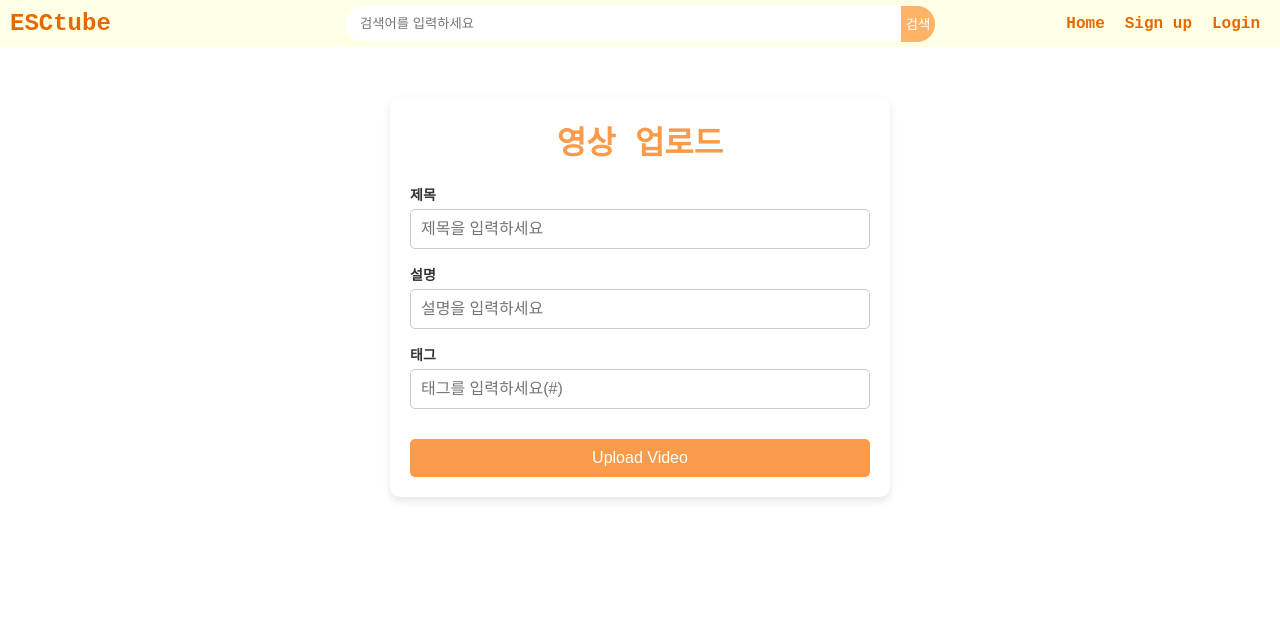
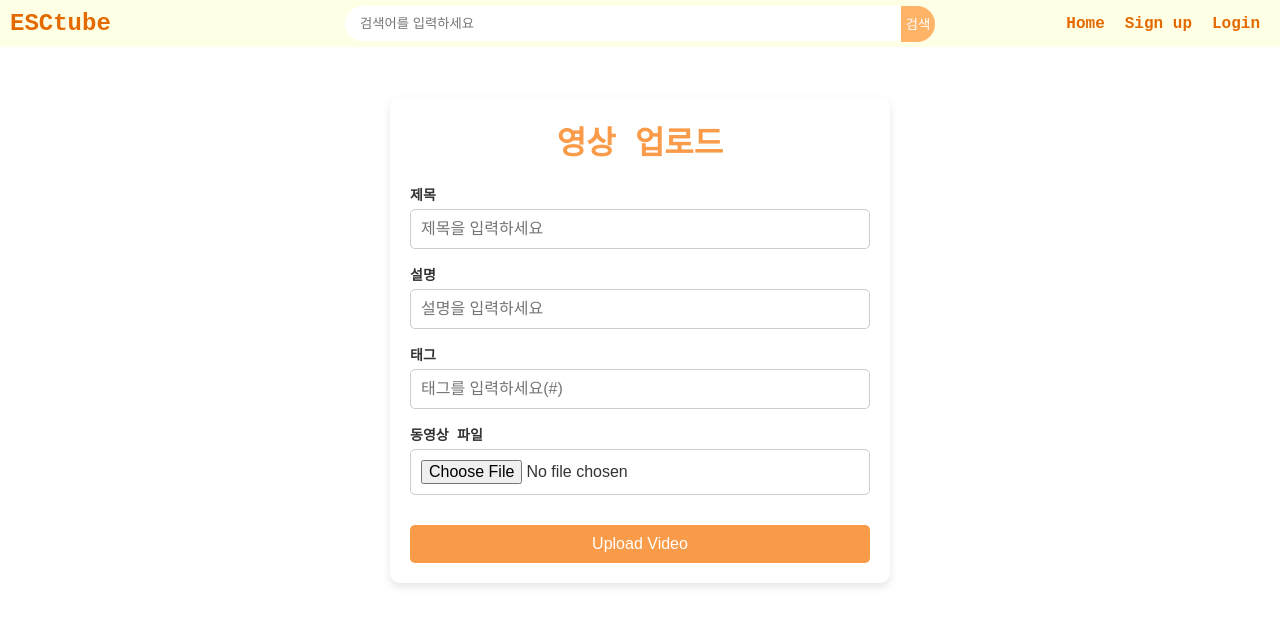
Before and after one commit to hhyukk/ScvTube, a Next.js app in the folder frontend/: page /upload in a window 1280 px wide. Shown: the top 626 px of the page. Built offline with nearby package versions, Linux system fonts and the light colour scheme; no server answers.

Commit message:
업로드 페이지 수정
body에 video 추가, 업로드 내용 video 수정

```diff
--- a/frontend/src/app/upload/page.js
+++ b/frontend/src/app/upload/page.js
@@ -6,28 +6,24 @@ export default function UploadPage() {
   const [title, setTitle] = useState('');
   const [description, setDescription] = useState('');
   const [tags, setTags] = useState('');
+  const [videoFile, setVideoFile] = useState(null); // 비디오 파일 상태 추가
 
   const handleUpload = async () => {
-    if (!title || !description || !tags) {
+    if (!title || !description || !tags || !videoFile) {
         alert('모든 필드를 입력하세요.');
         return;
     }
 
-    const newVideo = {
-      id: Date.now(),
-      title,
-      description,
-      hashtags: tags, // 해시태그를 hashtags로 수정
-      createdAt: new Date().toLocaleString(),
-    };
+    const formData = new FormData(); // FormData 객체 생성
+    formData.append('video', videoFile); // 비디오 파일 추가
+    formData.append('title', title); // 제목 추가
+    formData.append('description', description); // 설명 추가
+    formData.append('hashtags', tags); // 해시태그 추가
 
     try {
         const response = await fetch('http://localhost:4000/videos/upload', {
             method: 'POST',
-        headers: {
-          'Content-Type': 'application/json',
-        },
-        body: JSON.stringify(newVideo),
+            body: formData, // FormData를 요청 본문으로 전송
         });
 
         const result = await response.json();
@@ -76,6 +72,15 @@ export default function UploadPage() {
           placeholder="태그를 입력하세요(#)"
         />
       </div>
+      <div className="input-group">
+        <label htmlFor="videoFile">동영상 파일</label>
+        <input
+          type="file"
+          id="videoFile"
+          accept="video/*" // 비디오 파일만 선택 가능
+          onChange={(e) => setVideoFile(e.target.files[0])} // 선택된 파일을 상태에 저장
+        />
+      </div>
       <button className="upload-button" onClick={handleUpload}>
         Upload Video
       </button>
```
Lines whose indentation alone changed are shown as unchanged.
